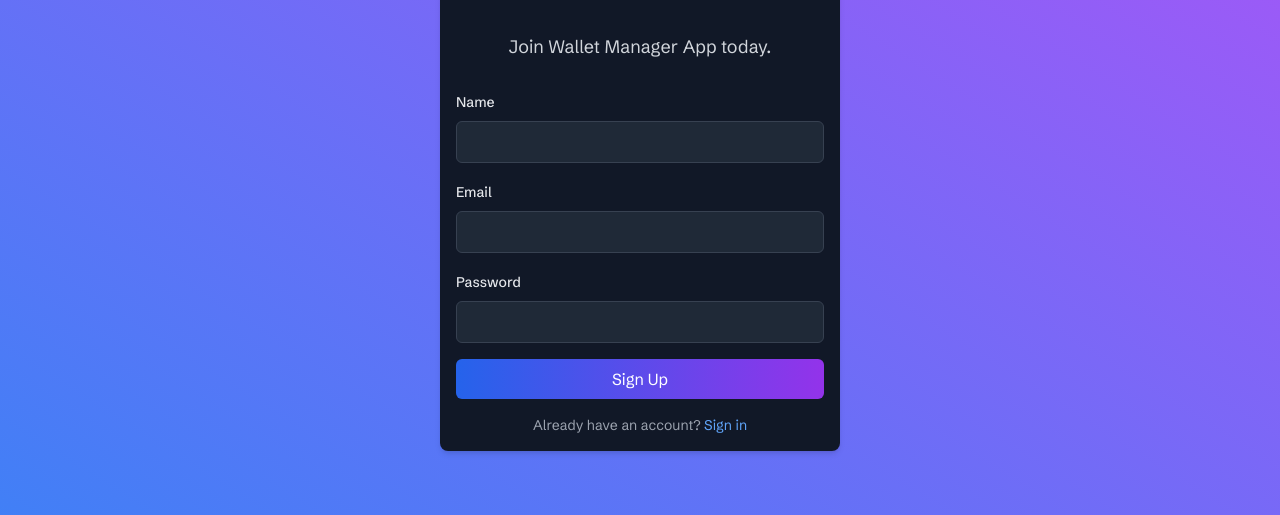
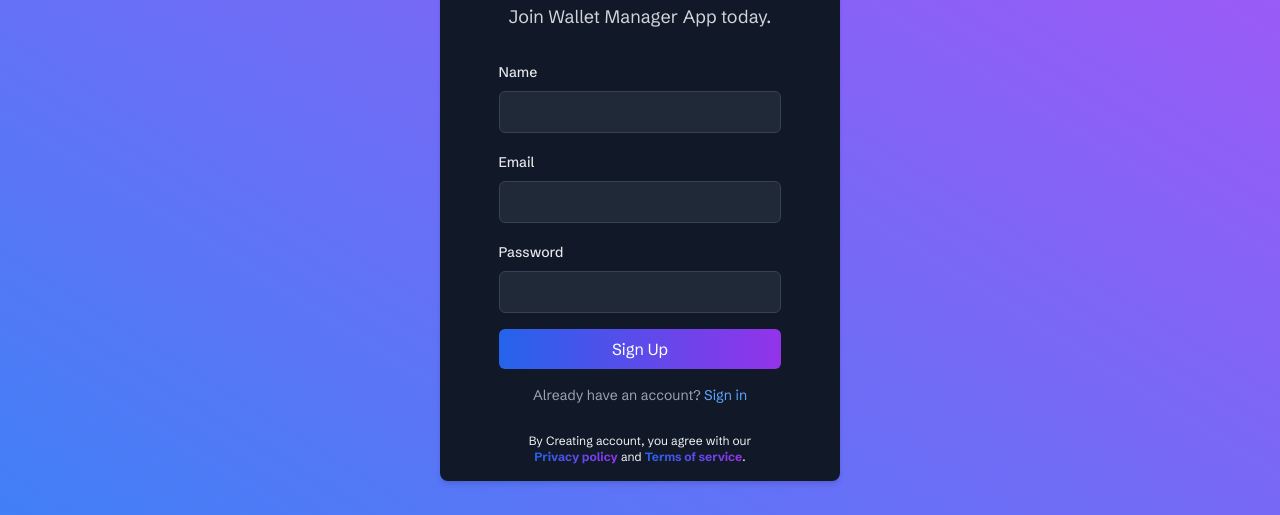
Before and after one commit to Iam-Ntwali/Wallet-Manager, a Next.js app: page /auth/sign-up in a window 1280 px wide. Shown: the part 198-713 px from the top of the page. Built offline with nearby package versions, Linux system fonts and the light colour scheme; no server answers.

Commit message:
New Branch

```diff
--- a/app/auth/sign-in/page.tsx
+++ b/app/auth/sign-in/page.tsx
@@ -32,14 +32,14 @@ const SignIn = () => {
             href="/privacy"
             className="underline-offset-2 font-bold underline bg-gradient-to-r from-blue-600 to-purple-600 bg-clip-text text-transparent"
           >
-            privacy policy
+            Privacy policy
           </a>{" "}
           and{" "}
           <a
             href="/privacy"
             className="underline-offset-2 font-bold underline bg-gradient-to-r from-blue-600 to-purple-600 bg-clip-text text-transparent"
           >
-            terms of service
+            Terms of service
           </a>
           .
         </small>
--- a/app/auth/sign-up/page.tsx
+++ b/app/auth/sign-up/page.tsx
@@ -12,6 +12,24 @@ const SignUp = () => {
         </p>
 
         <SignUpForm />
+
+        <small className="text-xs text-gray-100 text-center mt-3">
+          By Creating account, you agree with our <br />
+          <a
+            href="/privacy"
+            className="underline-offset-2 font-bold underline bg-gradient-to-r from-blue-600 to-purple-600 bg-clip-text text-transparent"
+          >
+            Privacy policy
+          </a>{" "}
+          and{" "}
+          <a
+            href="/privacy"
+            className="underline-offset-2 font-bold underline bg-gradient-to-r from-blue-600 to-purple-600 bg-clip-text text-transparent"
+          >
+            Terms of service
+          </a>
+          .
+        </small>
       </div>
     </div>
   );
--- a/components/Auth/SignUpForm.tsx
+++ b/components/Auth/SignUpForm.tsx
@@ -53,6 +53,7 @@ export const SignUpForm = () => {
   };
 
   return (
+    <section>
       <form onSubmit={handleSubmit} className="w-full space-y-4">
         <div className="space-y-2">
           <label htmlFor="name" className="text-sm font-medium text-gray-200">
@@ -87,7 +88,10 @@ export const SignUpForm = () => {
         </div>
 
         <div className="space-y-2">
-        <label htmlFor="password" className="text-sm font-medium text-gray-200">
+          <label
+            htmlFor="password"
+            className="text-sm font-medium text-gray-200"
+          >
             Password
           </label>
           <input
@@ -117,5 +121,6 @@ export const SignUpForm = () => {
           </Link>
         </p>
       </form>
+    </section>
   );
 };
```
Lines whose indentation alone changed are shown as unchanged.
